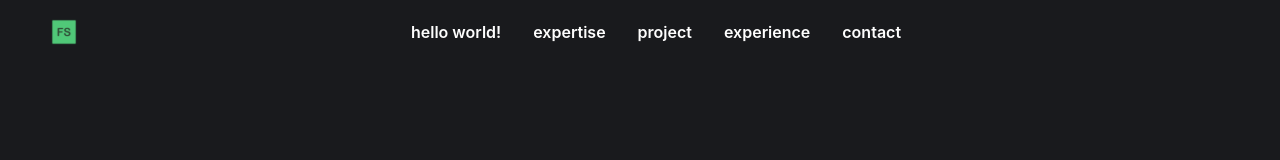
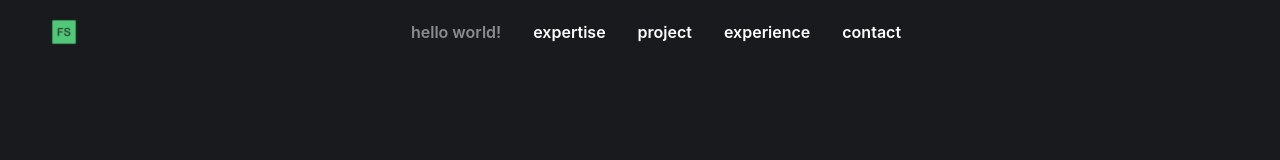
Before and after one commit to FattahSalleh/fattahsalleh.github.io, a React (Create React App) app in the folder fattah-portfolio/: page / in a window 1280 px wide. In both pictures the pointer is over the button "hello world!". Shown: the top 160 px of the page. Built offline with nearby package versions, Linux system fonts and the light colour scheme.

Commit message:
style: change opacity on hover all button

```diff
--- a/fattah-portfolio/src/index.css
+++ b/fattah-portfolio/src/index.css
@@ -19,3 +19,9 @@ code {
 section {
 	transition: transform 0.3s ease-in-out;
 }
+
+button:hover {
+	opacity: 50%;
+	transition: all;
+	transition-duration: 300ms;
+}
```
